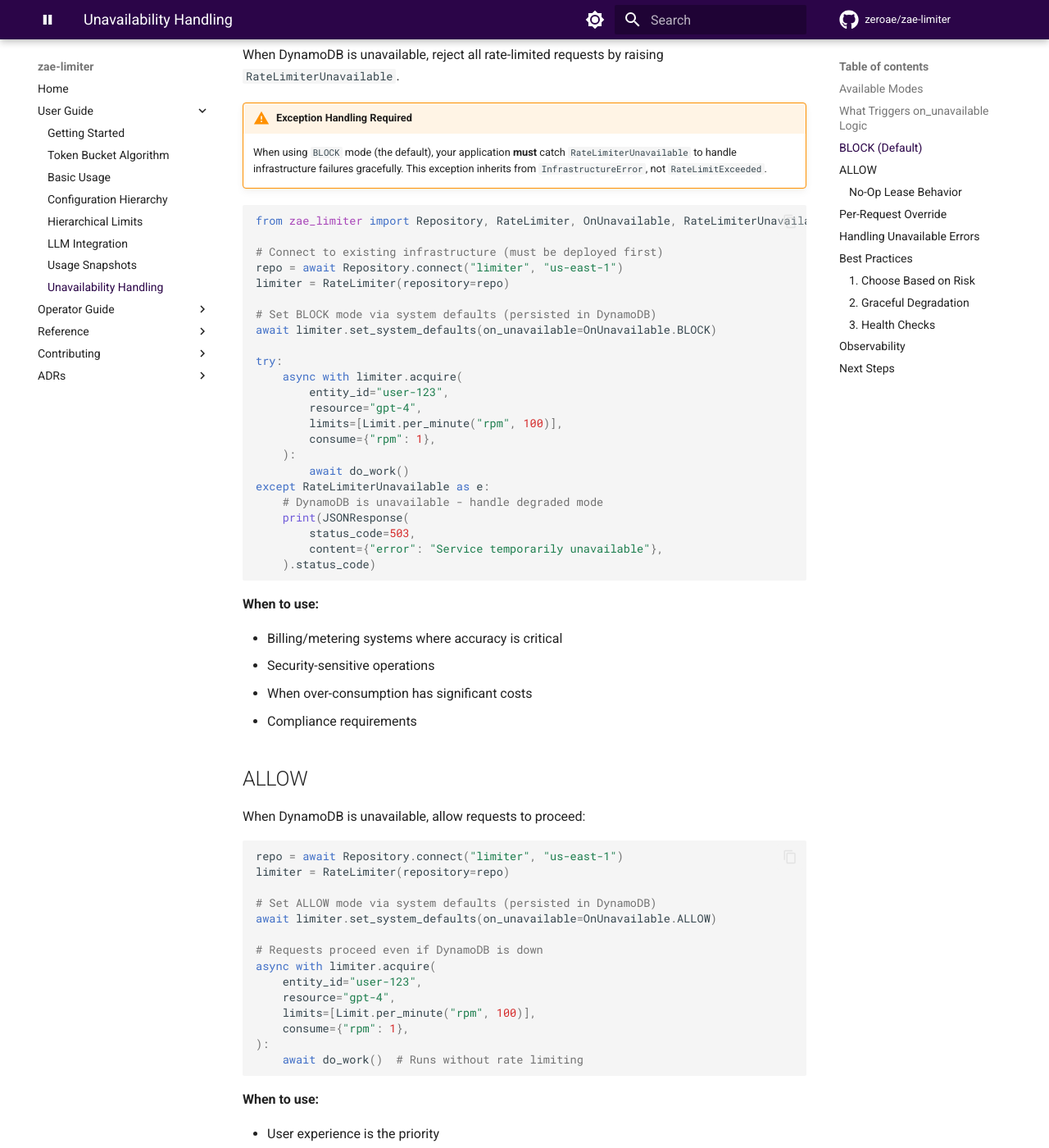
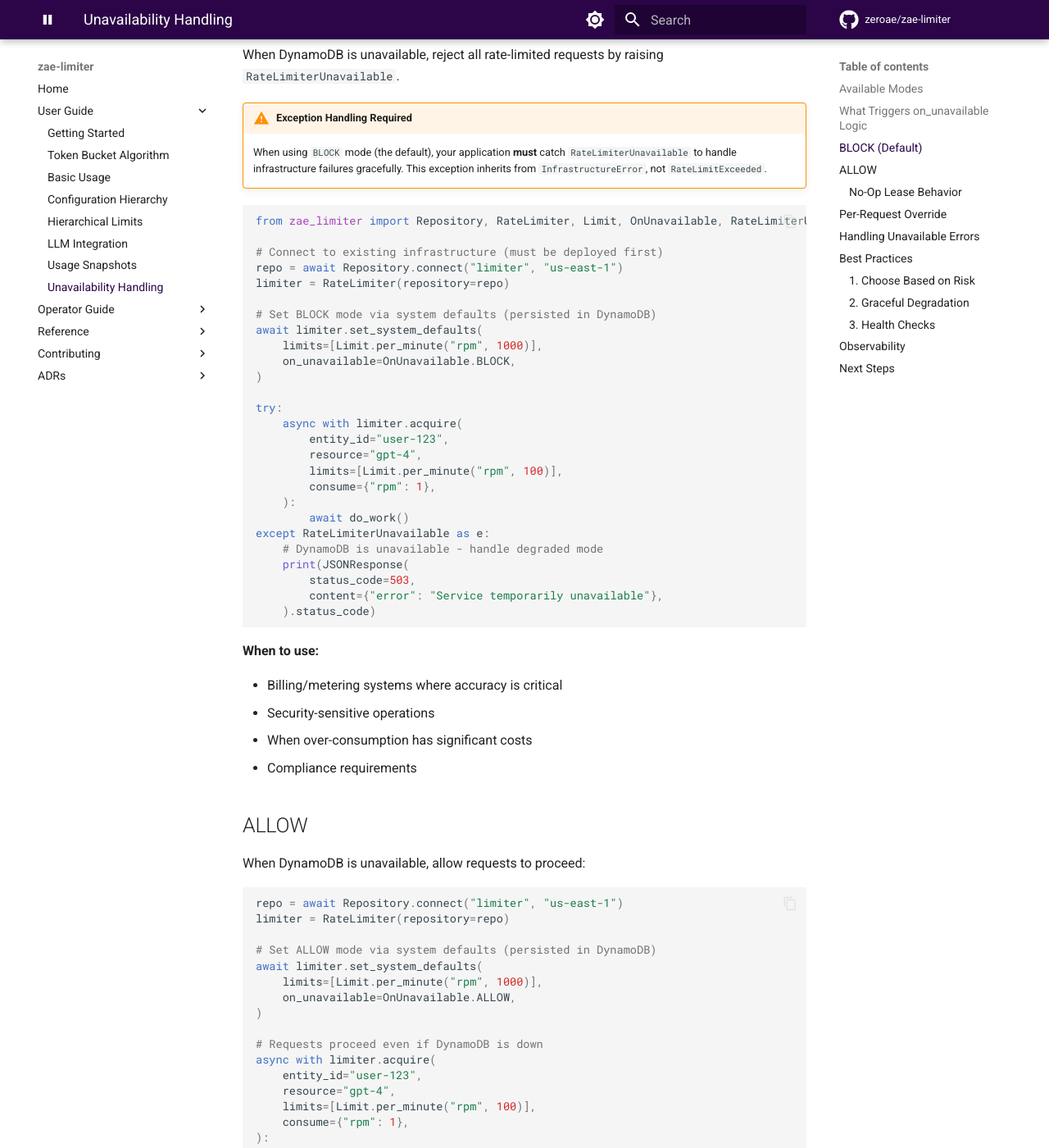
Before and after one commit to zeroae/zae-limiter, an MkDocs documentation site: the page built from docs/guide/unavailability.md, in a window 1280 px wide and 1400 px high, scrolled down 1050 px. Shown: the whole window at 82% size. Built offline with MkDocs 1.6.1 and Material for MkDocs 9.7.7, drawn with Linux system fonts in a browser that asks for light colours; comment, search, counter and statistics services are not loaded; the version menu is left out; some of the changed text lies outside the part shown.

Commit message:
🐛 fix(docs): pass required limits arg to set_system_defaults() in examples
The set_system_defaults() method requires a limits argument. The
unavailability guide examples were only passing on_unavailable,
causing doctest failures.

Co-Authored-By: Claude Opus 4.6 <noreply@anthropic.com>

````diff
--- a/docs/guide/unavailability.md
+++ b/docs/guide/unavailability.md
@@ -36,14 +36,17 @@ When DynamoDB is unavailable, reject all rate-limited requests by raising `RateL
     When using `BLOCK` mode (the default), your application **must** catch `RateLimiterUnavailable` to handle infrastructure failures gracefully. This exception inherits from `InfrastructureError`, not `RateLimitExceeded`.
 
 ```python
-from zae_limiter import Repository, RateLimiter, OnUnavailable, RateLimiterUnavailable
+from zae_limiter import Repository, RateLimiter, Limit, OnUnavailable, RateLimiterUnavailable
 
 # Connect to existing infrastructure (must be deployed first)
 repo = await Repository.connect("limiter", "us-east-1")
 limiter = RateLimiter(repository=repo)
 
 # Set BLOCK mode via system defaults (persisted in DynamoDB)
-await limiter.set_system_defaults(on_unavailable=OnUnavailable.BLOCK)
+await limiter.set_system_defaults(
+    limits=[Limit.per_minute("rpm", 1000)],
+    on_unavailable=OnUnavailable.BLOCK,
+)
 
 try:
     async with limiter.acquire(
@@ -77,7 +80,10 @@ repo = await Repository.connect("limiter", "us-east-1")
 limiter = RateLimiter(repository=repo)
 
 # Set ALLOW mode via system defaults (persisted in DynamoDB)
-await limiter.set_system_defaults(on_unavailable=OnUnavailable.ALLOW)
+await limiter.set_system_defaults(
+    limits=[Limit.per_minute("rpm", 1000)],
+    on_unavailable=OnUnavailable.ALLOW,
+)
 
 # Requests proceed even if DynamoDB is down
 async with limiter.acquire(
@@ -179,12 +185,18 @@ except RateLimiterUnavailable as e:
 # High-risk: billing, security (BLOCK set via system defaults)
 billing_repo = await Repository.connect("billing", "us-east-1")
 billing_limiter = RateLimiter(repository=billing_repo)
-await billing_limiter.set_system_defaults(on_unavailable=OnUnavailable.BLOCK)
+await billing_limiter.set_system_defaults(
+    limits=[Limit.per_minute("rpm", 1000)],
+    on_unavailable=OnUnavailable.BLOCK,
+)
 
 # Lower-risk: general API (ALLOW set via system defaults)
 api_repo = await Repository.connect("api", "us-east-1")
 api_limiter = RateLimiter(repository=api_repo)
-await api_limiter.set_system_defaults(on_unavailable=OnUnavailable.ALLOW)
+await api_limiter.set_system_defaults(
+    limits=[Limit.per_minute("rpm", 1000)],
+    on_unavailable=OnUnavailable.ALLOW,
+)
 ```
 
 ### 2. Graceful Degradation
````
